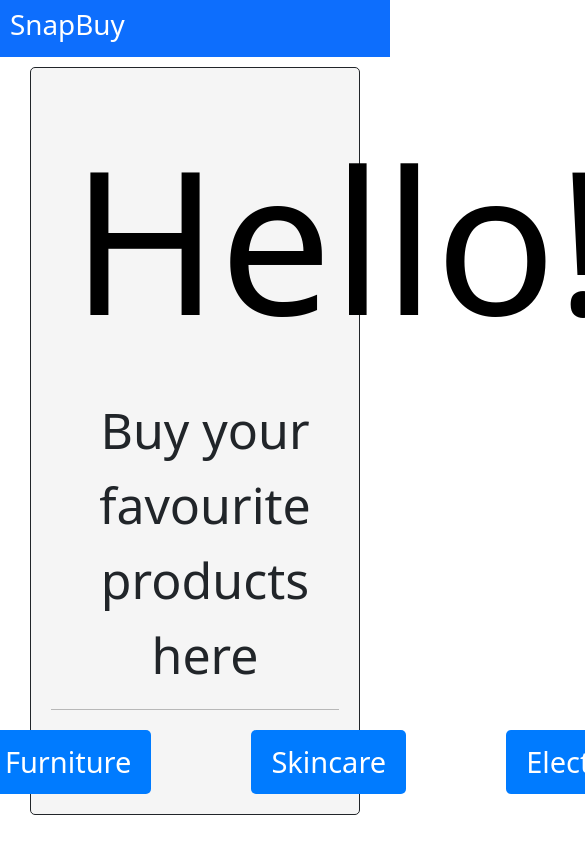
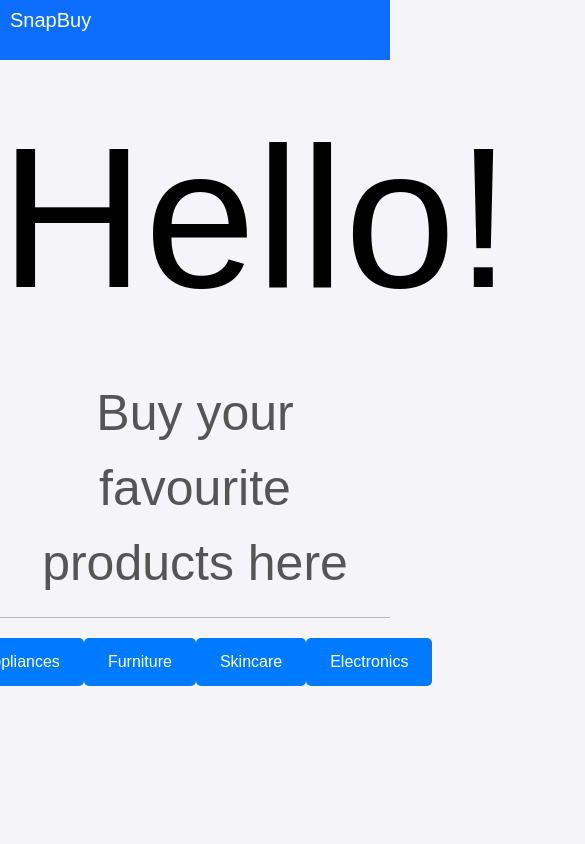
Before and after one commit to Mukarram-exe/Pre-Demo-Day-project, a React (Vite) app in the folder client/: page / in a window 390 px wide. Shown: the top 844 px of the page, 585 px wide, since content can reach past the window. Built offline with nearby package versions, Linux system fonts and the light colour scheme.

Commit message:
80% done

```diff
--- a/client/src/App.jsx
+++ b/client/src/App.jsx
@@ -6,6 +6,7 @@ import Furniture from "./pages/Furniture";
 import Skincare from "./pages/Skincare";
 import Appliances from "./pages/Appliances";
 import ShippingAddress from "./pages/ShippingAddress";
+import Endpage from "./pages/Endpage";
 
 function App() {
   return (
@@ -17,6 +18,7 @@ function App() {
         <Route path="/skincare" element={<Skincare />} />
         <Route path="/appliances" element={<Appliances />} />
         <Route path="/shippingaddress" element={<ShippingAddress />} />
+        <Route path="/Endpage" element={<Endpage />} />
       </Routes>
     </Router>
   );
--- /dev/null
+++ b/client/src/components/UserAddress.jsx
@@ -0,0 +1,32 @@
+import React, { useState, useEffect } from 'react';
+import data from "../../../server/data.json";
+import "./styles/UserAddress.css"
+
+const UserAddress = () => {
+  const [userData, setUserData] = useState([]);
+
+  useEffect(() => {
+    setUserData(data);
+  }, []);
+
+  if (userData.length === 0) {
+    return <p>Loading user addresses...</p>;
+  }
+
+  const lastUser = userData[userData.length - 1];
+
+  return (
+    <div className="user-address">
+     <center>
+        <h1> Hello {lastUser.fullname}! your order has being placed shipping to address</h1>
+
+      <p>{lastUser.street}, {lastUser.city}, Telengana</p>
+
+      <p>Postal Code: {lastUser.postal}</p>
+      <p>Phone Number: {lastUser.phoneNumber}</p>
+     </center>
+    </div>
+  );
+};
+
+export default UserAddress;
--- a/client/src/components/styles/Intro.css
+++ b/client/src/components/styles/Intro.css
@@ -1,34 +1,82 @@
-#hello {
-  width: auto;
-  margin-top: 10px;
-  margin-bottom: 10px;
-  margin-right: 30px;
-  margin-left: 30px;
+body {
+  font-family: 'Segoe UI', Tahoma, Geneva, Verdana, sans-serif;
+  background-color: #f9f9f9;
+  margin: 0;
+  padding: 0;
+}
+
+.user-address {
   background-color: whitesmoke;
-  padding: 20px;
-  border: 1px solid;
-  border-radius: 5px;
-  font-family: system-ui, -apple-system, BlinkMacSystemFont, "Segoe UI", Roboto,
-    Oxygen, Ubuntu, Cantarell, "Open Sans", "Helvetica Neue", sans-serif;
+  padding: 25px;
+  margin: 50px auto;
+  border-radius: 10px;
+  box-shadow: 0 4px 12px rgba(0, 0, 0, 0.15);
+  max-width: 600px;
+  text-align: left;
+  color: #333;
+}
+
+h1 {
+  font-size: 28px;
+  color: #007bff;
+  text-align: center;
+  margin-bottom: 25px;
+}
+
+p {
+  font-size: 18px;
+  color: #555;
+  margin: 8px 0;
+}
+
+p strong {
+  color: #000;
+}
+
+.center-text {
+  text-align: center;
+}
+
+.user-address p {
+  color: #666;
 }
 
 .button-container {
   display: flex;
   justify-content: center;
-  gap: 100px;
   margin-top: 20px;
 }
 
 .custom-button {
-  padding: 10px 20px;
-  font-size: 29px;
+  padding: 12px 24px;
+  font-size: 18px;
   color: white;
   background-color: #007bff;
   border: none;
   border-radius: 5px;
   cursor: pointer;
+  transition: background-color 0.3s ease;
 }
 
 .custom-button:hover {
   background-color: #0056b3;
 }
+
+@media (max-width: 768px) {
+  .user-address {
+    padding: 20px;
+    max-width: 90%;
+  }
+
+  h1 {
+    font-size: 22px;
+  }
+
+  p {
+    font-size: 16px;
+  }
+
+  .custom-button {
+    font-size: 16px;
+  }
+}
--- /dev/null
+++ b/client/src/components/styles/UserAddress.css
@@ -0,0 +1,56 @@
+body {
+    font-family: 'Arial', sans-serif;
+    background-color: #f4f4f9;
+    margin: 0;
+    padding: 0;
+  }
+
+  .user-address {
+    background-color: #fff;
+    padding: 20px;
+    margin: 50px auto;
+    border-radius: 8px;
+    box-shadow: 0 4px 8px rgba(0, 0, 0, 0.1);
+    max-width: 400px;
+    text-align: left;
+    color: #333;
+  }
+
+  h1 {
+    font-size: 24px;
+    margin-bottom: 20px;
+    color: #333;
+  }
+
+  p {
+    font-size: 16px;
+    margin: 8px 0;
+    line-height: 1.5;
+  }
+
+  p strong {
+    font-weight: bold;
+  }
+
+  .center-text {
+    text-align: center;
+  }
+
+  .user-address p {
+    color: #666;
+  }
+
+  @media (max-width: 768px) {
+    .user-address {
+      padding: 15px;
+      max-width: 90%;
+    }
+
+    h1 {
+      font-size: 20px;
+    }
+
+    p {
+      font-size: 14px;
+    }
+  }
--- a/client/src/pages/Endpage.jsx
+++ b/client/src/pages/Endpage.jsx
@@ -1,9 +1,12 @@
 import React from 'react'
+import UserAddress from '../components/UserAddress'
+import Navbar from '../components/Navbar'
 
 function Endpage() {
   return (
-    <div>
-
+      <div>
+        <Navbar/>
+      <UserAddress />
     </div>
   )
 }
--- a/client/src/pages/ShippingAddress.jsx
+++ b/client/src/pages/ShippingAddress.jsx
@@ -2,6 +2,8 @@ import React, { useState } from "react";
 import axios from 'axios'; // Make sure the casing is correct
 import "../components/styles/ShippingAddress.css";
 import { useNavigate } from "react-router-dom";
+import Navbar from "../components/Navbar";
+
 
 function ShippingAddress() {
 const navigate = useNavigate();
@@ -21,7 +23,7 @@ const navigate = useNavigate();
     try {
       const { data } = await axios.post('http://localhost:5000/shippingdetails', formData);
       console.log(data);
-      await navigate("/thankyou")
+      await navigate("/Endpage")
 
     } catch (error) {
       console.log(error);
@@ -30,6 +32,7 @@ const navigate = useNavigate();
 
   return (
     <div>
+      <Navbar/>
       <form onSubmit={onSubmitHandler}>
         <div id="personalDetailsDiv">
           <center>
```
Also changed, not shown: 1 other file (tests, documents, lock files or other folders).
